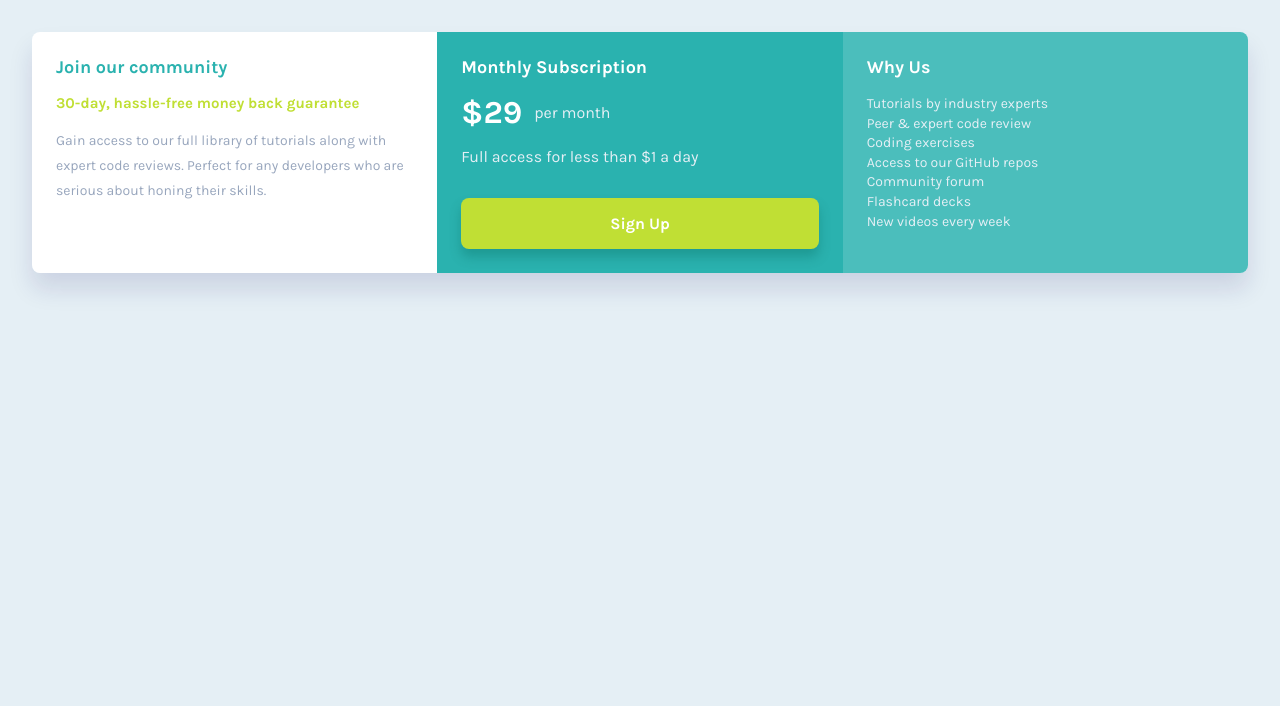
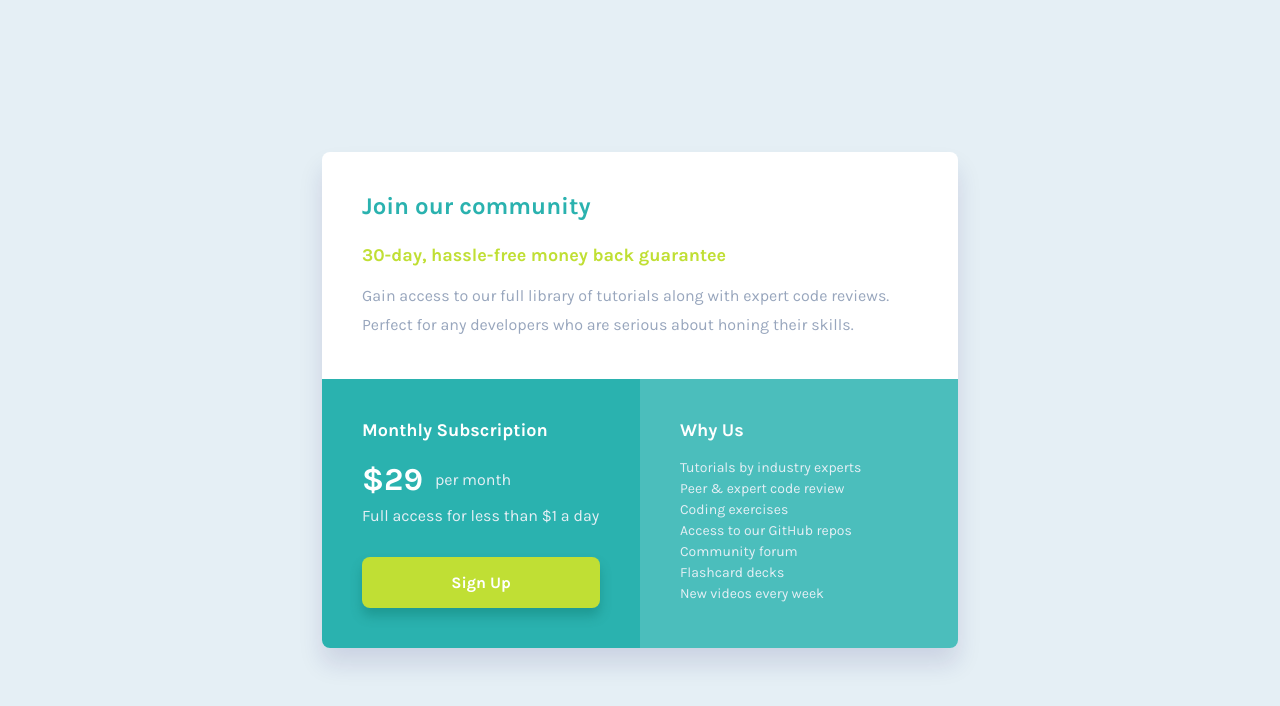
Before and after one commit to Scott1UP/single-price-grid, a plain HTML site: page index.html in a window 1280 px wide. Drawn offline with Linux system fonts and the light colour scheme.

Commit message:
Mobile and Desktop designs completed.

```diff
--- a/styles.css
+++ b/styles.css
@@ -61,6 +61,7 @@ p {
 
 .cyanText {
     color: var(--pri-cyan);
+    padding-bottom: .5rem;
 }
 
 .greenText {
@@ -71,10 +72,17 @@ p {
 .bodyText {
     color: var(--neu-grblue);
     line-height: 1.8;
+    padding-bottom: .5rem;
 }
 
 .subscription {
+    display: flex;
+    gap: .5rem;
     background-color: var(--pri-cyan);
+}
+
+.subscription h3 {
+    padding-bottom: .75rem;
 }
 
 .cost-per-month {
@@ -106,7 +114,7 @@ button {
     font-weight: 700;
     font-size: 16px;
 
-    margin-top: 1rem;
+    margin-top: 1.5rem;
     box-shadow: 0px 8px 12px rgba(2, 97, 83, 0.301);
 }
 
@@ -117,3 +125,55 @@ button {
 .whyBody {
     line-height: 1.4;
 }
+
+@media screen and (min-width: 600px){
+    body {
+        display: flex;
+        justify-content: center;
+        align-items: center;
+        min-height: 100vh;
+        min-height: 100svh;
+      }
+
+    .grid {
+        max-width: 636px;
+        grid-template-areas:
+        "Community Community"
+        "Subscription Why-us";
+        margin: 2rem;
+    }
+
+    .grid-item {
+        padding: 2.5rem;
+    }
+
+    .cyanText {
+        font-size: 24px;
+    }
+
+    .greenText {
+        color: var(--pri-yellow);
+        font-size: 18px;
+    }
+
+    .bodyText {
+        font-size: 16px;
+        padding-bottom: 0;
+    }
+
+    .join-comm {
+        grid-area: Community;
+    }
+
+    .subscription {
+        grid-area: Subscription;
+    }
+
+    .why-us {
+        grid-area: Why-us;
+    }
+
+    .whyBody {
+        line-height: 1.5;
+    }
+}
```
